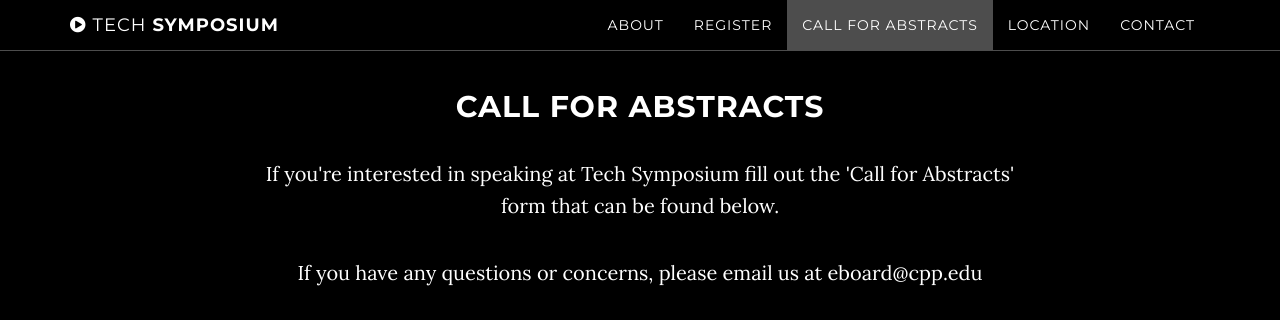
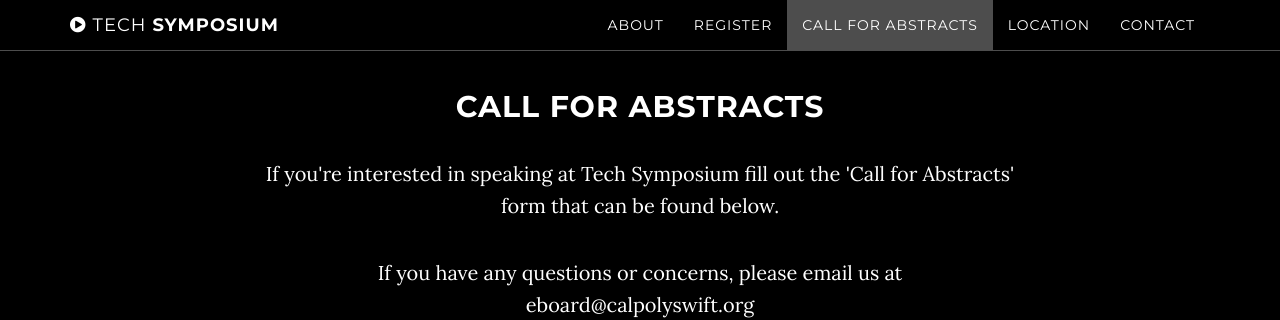
Before and after one commit to CalPolySWIFT/techsymposium-website, a Jekyll site: the page built from index.html, in a window 1280 px wide and 900 px high, scrolled down 3836 px, cut to the strip 0-320 px from the top of the window. Built offline with Jekyll 4.4.1, drawn with Linux system fonts in a browser that asks for light colours.

Commit message:
Update index.html

```diff
--- a/index.html
+++ b/index.html
@@ -165,7 +165,7 @@
         <div class="col-lg-8 col-lg-offset-2">
             <h2>Call for Abstracts</h2>
             <p>If you're interested in speaking at Tech Symposium fill out the 'Call for Abstracts' form that can be found below.</p>
-            <p>If you have any questions or concerns, please email us at eboard@cpp.edu</p>
+            <p>If you have any questions or concerns, please email us at eboard@calpolyswift.org</p>
 
             <div id="callforabstract" class="text-center">
                <iframe style="width: 100%;height: 400px; "border:0" src="{{ page.callforabstractform }}"></iframe>
```
